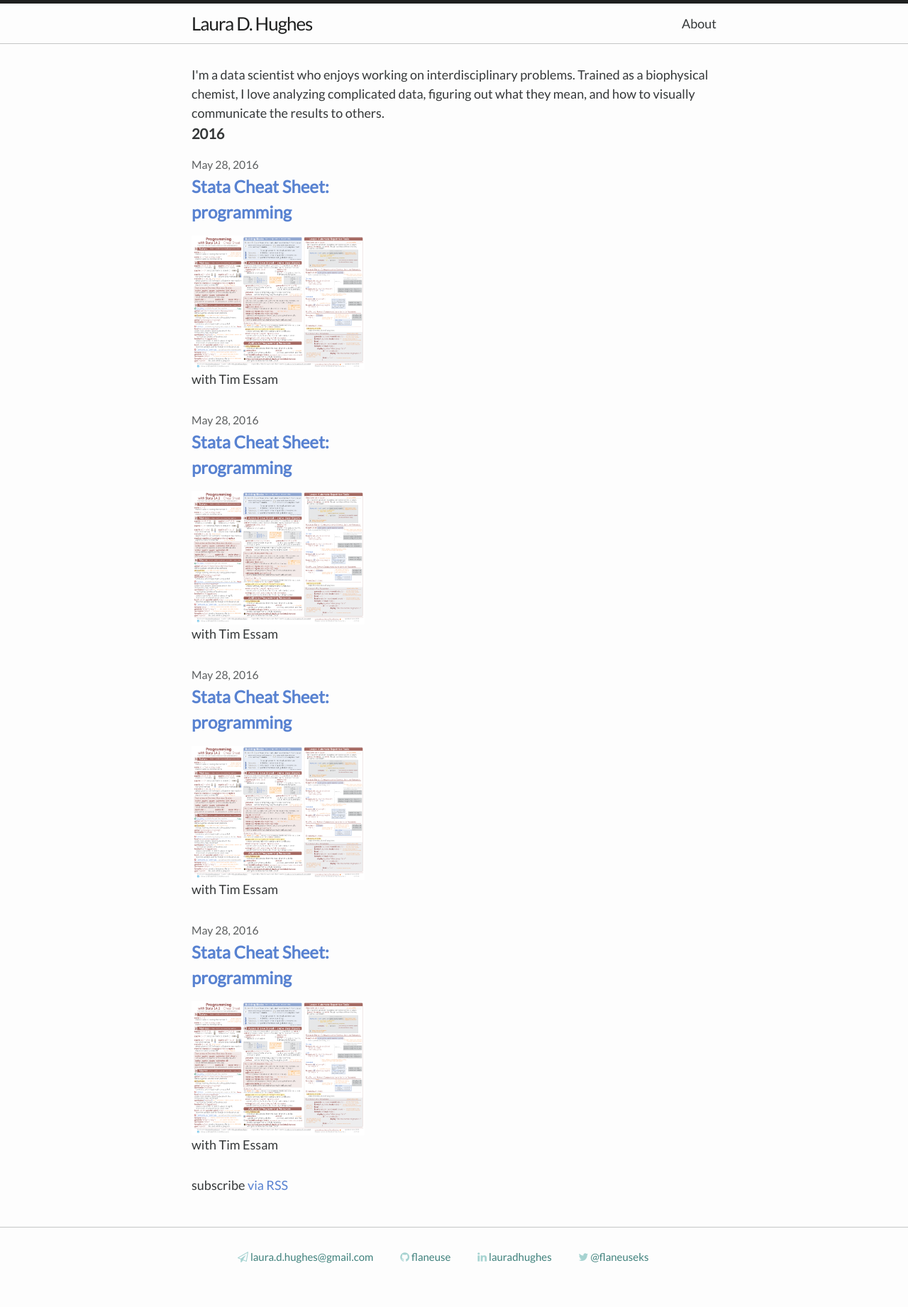
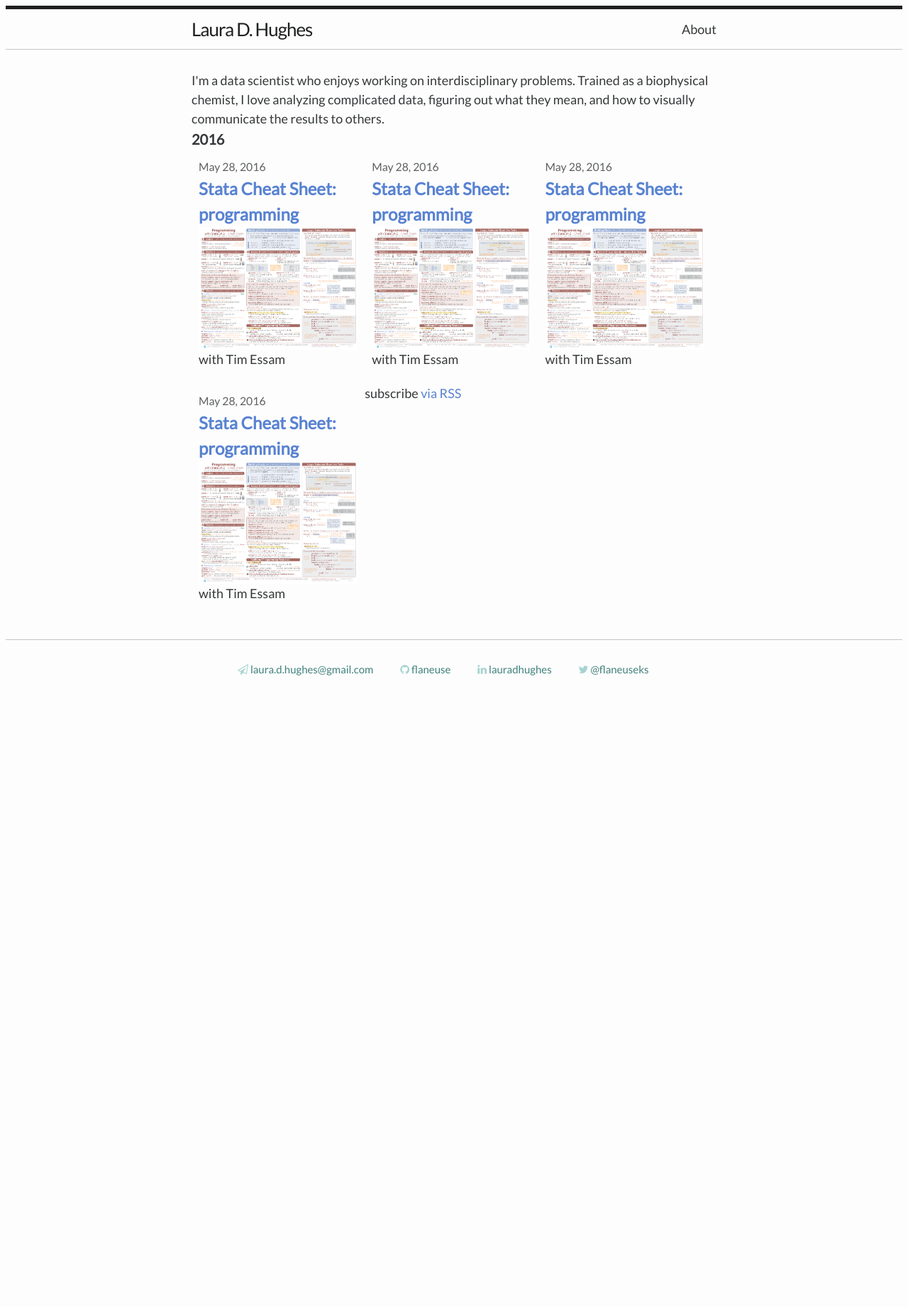
Before and after one commit to flaneuse/testsite, a Jekyll site: the page built from index.html, in a window 1280 px wide. Shown: the whole page at 71% size. Built offline with Jekyll 4.4.1, drawn with Linux system fonts in a browser that asks for light colours; some web fonts are replaced; after the commit the page ends 1008 px from its top, so only the background shows below that.

Commit message:
styling, portfolio wrap

```diff
--- a/_sass/_base.scss
+++ b/_sass/_base.scss
@@ -1,10 +1,15 @@
 /**
  * Reset some basic elements
  */
-body, h1, h2, h3, h4, h5, h6,
+h1, h2, h3, h4, h5, h6,
 p, blockquote, pre, hr,
 dl, dd, ol, ul, figure {
     margin: 0;
+    padding: 0;
+}
+
+body{
+    margin: 10;
     padding: 0;
 }
 
@@ -32,7 +37,7 @@
 p, blockquote, pre,
 ul, ol, dl, figure,
 %vertical-rhythm {
-    margin-bottom: $spacing-unit / 2;
+    margin-bottom: 0;
 }
 
 
--- a/_sass/_layout.scss
+++ b/_sass/_layout.scss
@@ -174,7 +174,14 @@
 */
 .gallery {
   width: 33%;
+  height: $base-img-height;
+  float: left;
+  vertical-align: middle;
+  box-sizing: border-box;
+  padding: 10px;
 }
+
+
 
 
 /**
--- a/css/main.scss
+++ b/css/main.scss
@@ -13,6 +13,7 @@
 $base-line-height: 1.5;
 
 $spacing-unit:     30px;
+$base-img-height: 300px;
 
 $text-color:       #353839;
 $background-color: #fdfdfd;
```
Also changed, not shown: index.html (indentation only).
